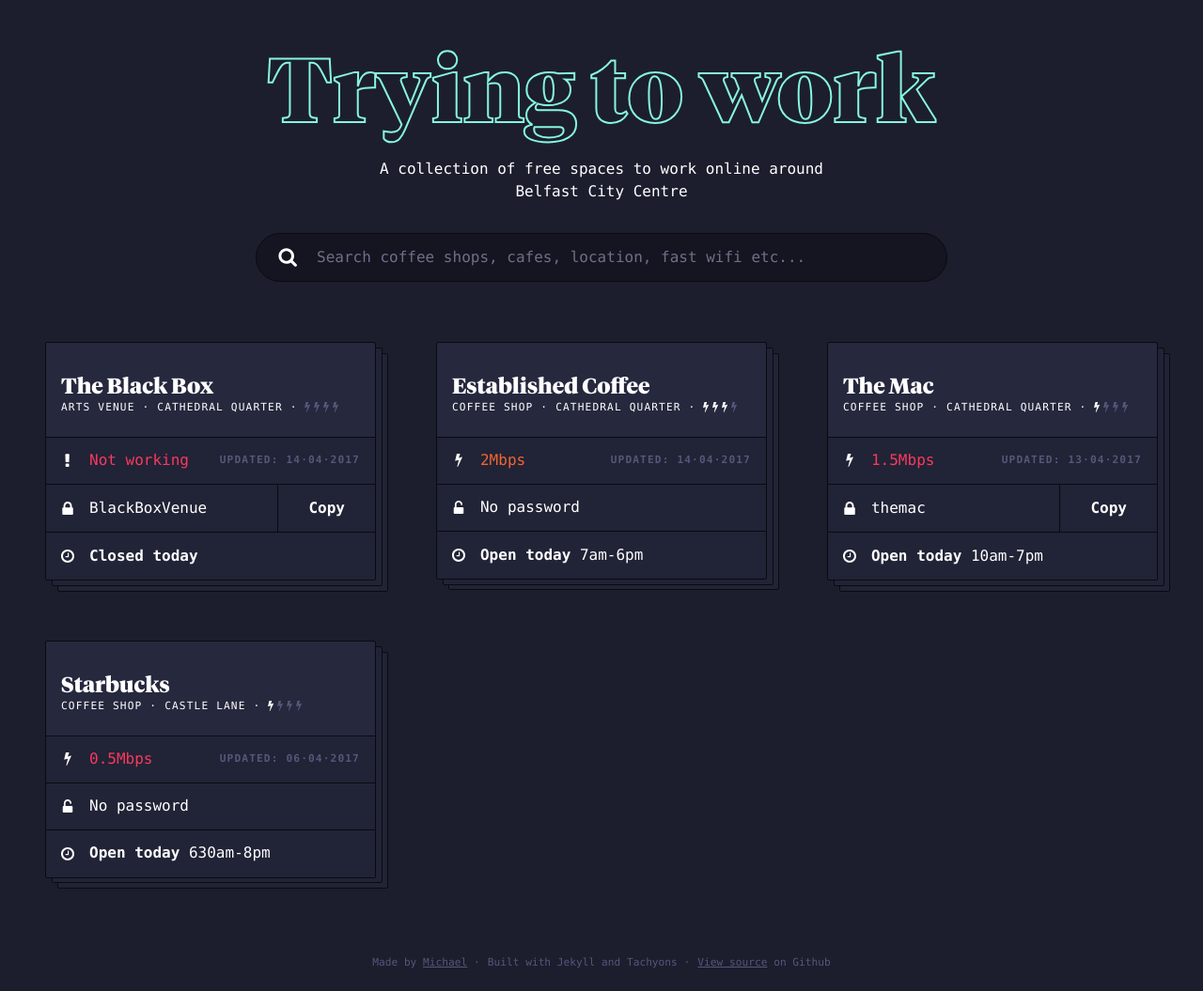
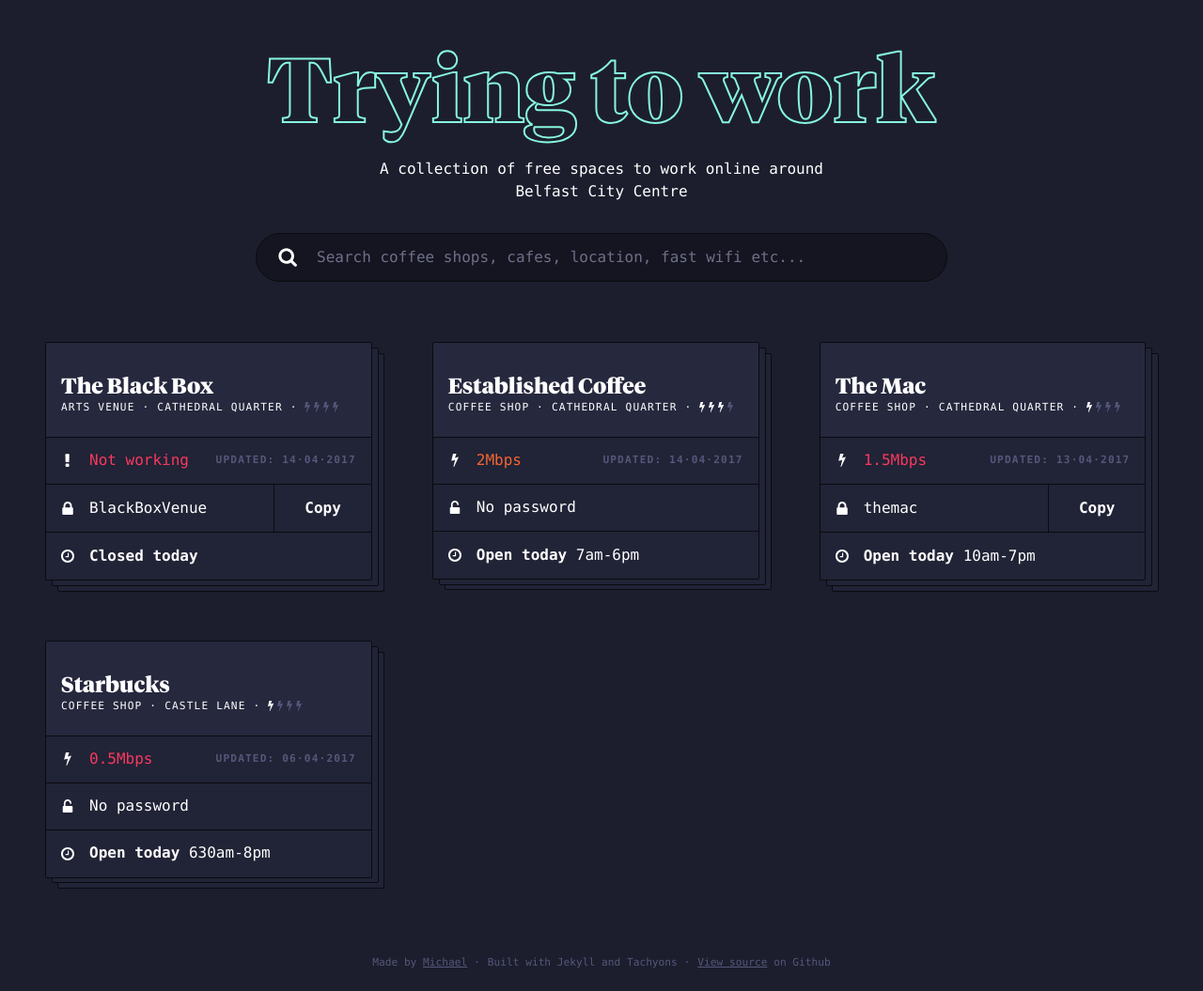
Before and after one commit to mckeever02/tryingtowork, a Jekyll site: the page built from index.html, in a window 1280 px wide. Shown: the whole page at 94% size. Built offline with Jekyll 4.4.1, drawn with Linux system fonts in a browser that asks for light colours; Markdown is read by kramdown in place of the engine named in the settings.

Commit message:
Switch to flex box grid. Font testing

```diff
--- a/_layouts/default.html
+++ b/_layouts/default.html
@@ -19,9 +19,9 @@
         </script>
         <!-- End Google Analytics -->
 
-        {% include criticalCSS.html %}
+        <!-- {% include criticalCSS.html %} -->
 
-        <!-- <link rel="stylesheet" href="css/main.css"> -->
+        <link rel="stylesheet" href="css/main.css">
 
         <style>
         .fonts-loaded .serif {
--- a/_scss/_flexbox.scss
+++ b/_scss/_flexbox.scss
@@ -214,3 +214,88 @@
   .order-8-l { order: 8; }
   .order-last-l { order: 99999; }
 }
+
+/* Flex Width Scale */
+
+.f-w-10 {  flex: 0 0  10%; max-width:  10%; }
+.f-w-20 {  flex: 0 0  20%; max-width:  20%; }
+.f-w-25 {  flex: 0 0  25%; max-width:  25%; }
+.f-w-30 {  flex: 0 0  30%; max-width:  30%; }
+.f-w-33 {  flex: 0 0  33%; max-width:  33%; }
+.f-w-34 {  flex: 0 0  34%; max-width:  34%; }
+.f-w-40 {  flex: 0 0  40%; max-width:  40%; }
+.f-w-50 {  flex: 0 0  50%; max-width:  50%; }
+.f-w-60 {  flex: 0 0  60%; max-width:  60%; }
+.f-w-70 {  flex: 0 0  70%; max-width:  70%; }
+.f-w-75 {  flex: 0 0  75%; max-width:  75%; }
+.f-w-80 {  flex: 0 0  80%; max-width:  80%; }
+.f-w-90 {  flex: 0 0  90%; max-width:  90%; }
+.f-w-100 { flex: 0 0 100%; max-width: 100%; }
+
+@media #{$breakpoint-not-small} {
+  .f-w-10-ns {  flex: 0 0  10%; max-width:  10%; }
+  .f-w-20-ns {  flex: 0 0  20%; max-width:  20%; }
+  .f-w-25-ns {  flex: 0 0  25%; max-width:  25%; }
+  .f-w-30-ns {  flex: 0 0  30%; max-width:  30%; }
+  .f-w-33-ns {  flex: 0 0  33%; max-width:  33%; }
+  .f-w-34-ns {  flex: 0 0  34%; max-width:  34%; }
+  .f-w-40-ns {  flex: 0 0  40%; max-width:  40%; }
+  .f-w-50-ns {  flex: 0 0  50%; max-width:  50%; }
+  .f-w-60-ns {  flex: 0 0  60%; max-width:  60%; }
+  .f-w-70-ns {  flex: 0 0  70%; max-width:  70%; }
+  .f-w-75-ns {  flex: 0 0  75%; max-width:  75%; }
+  .f-w-80-ns {  flex: 0 0  80%; max-width:  80%; }
+  .f-w-90-ns {  flex: 0 0  90%; max-width:  90%; }
+  .f-w-100-ns { flex: 0 0 100%; max-width: 100%; }
+}
+
+@media #{$breakpoint-medium} {
+  .f-w-10-m {  flex: 0 0  10%; max-width:  10%; }
+  .f-w-20-m {  flex: 0 0  20%; max-width:  20%; }
+  .f-w-25-m {  flex: 0 0  25%; max-width:  25%; }
+  .f-w-30-m {  flex: 0 0  30%; max-width:  30%; }
+  .f-w-33-m {  flex: 0 0  33%; max-width:  33%; }
+  .f-w-34-m {  flex: 0 0  34%; max-width:  34%; }
+  .f-w-40-m {  flex: 0 0  40%; max-width:  40%; }
+  .f-w-50-m {  flex: 0 0  50%; max-width:  50%; }
+  .f-w-60-m {  flex: 0 0  60%; max-width:  60%; }
+  .f-w-70-m {  flex: 0 0  70%; max-width:  70%; }
+  .f-w-75-m {  flex: 0 0  75%; max-width:  75%; }
+  .f-w-80-m {  flex: 0 0  80%; max-width:  80%; }
+  .f-w-90-m {  flex: 0 0  90%; max-width:  90%; }
+  .f-w-100-m { flex: 0 0 100%; max-width: 100%; }
+}
+
+@media #{$breakpoint-large} {
+  .f-w-10-l {  flex: 0 0  10%; max-width:  10%; }
+  .f-w-20-l {  flex: 0 0  20%; max-width:  20%; }
+  .f-w-25-l {  flex: 0 0  25%; max-width:  25%; }
+  .f-w-30-l {  flex: 0 0  30%; max-width:  30%; }
+  .f-w-33-l {  flex: 0 0  33%; max-width:  33%; }
+  .f-w-34-l {  flex: 0 0  34%; max-width:  34%; }
+  .f-w-40-l {  flex: 0 0  40%; max-width:  40%; }
+  .f-w-50-l {  flex: 0 0  50%; max-width:  50%; }
+  .f-w-60-l {  flex: 0 0  60%; max-width:  60%; }
+  .f-w-70-l {  flex: 0 0  70%; max-width:  70%; }
+  .f-w-75-l {  flex: 0 0  75%; max-width:  75%; }
+  .f-w-80-l {  flex: 0 0  80%; max-width:  80%; }
+  .f-w-90-l {  flex: 0 0  90%; max-width:  90%; }
+  .f-w-100-l { flex: 0 0 100%; max-width: 100%; }
+}
+
+@media #{$breakpoint-xlarge} {
+  .f-w-10-xl {  flex: 0 0  10%; max-width:  10%; }
+  .f-w-20-xl {  flex: 0 0  20%; max-width:  20%; }
+  .f-w-25-xl {  flex: 0 0  25%; max-width:  25%; }
+  .f-w-30-xl {  flex: 0 0  30%; max-width:  30%; }
+  .f-w-33-xl {  flex: 0 0  33%; max-width:  33%; }
+  .f-w-34-xl {  flex: 0 0  34%; max-width:  34%; }
+  .f-w-40-xl {  flex: 0 0  40%; max-width:  40%; }
+  .f-w-50-xl {  flex: 0 0  50%; max-width:  50%; }
+  .f-w-60-xl {  flex: 0 0  60%; max-width:  60%; }
+  .f-w-70-xl {  flex: 0 0  70%; max-width:  70%; }
+  .f-w-75-xl {  flex: 0 0  75%; max-width:  75%; }
+  .f-w-80-xl {  flex: 0 0  80%; max-width:  80%; }
+  .f-w-90-xl {  flex: 0 0  90%; max-width:  90%; }
+  .f-w-100-xl { flex: 0 0 100%; max-width: 100%; }
+}
--- a/_scss/_font-family.scss
+++ b/_scss/_font-family.scss
@@ -16,8 +16,8 @@
   font-family: 'Tiempos Headline';
   src: local('Tiempos Headline-Black'), local('TiemposHeadlineWeb-Black'),
       //url('../fonts/TiemposHeadlineWeb-Black.woff2') format('woff2'), /* Super Modern Browsers */
-       url('/../fonts/TiemposHeadlineWeb-Black.woff') format('woff'), /* Pretty Modern Browsers */
-       url('/../fonts/TiemposHeadlineWeb-Black.eot'); /* IE9 Compat Modes */
+       url('../fonts/TiemposHeadlineWeb-Black.woff') format('woff'), /* Pretty Modern Browsers */
+       url('../fonts/TiemposHeadlineWeb-Black.eot'); /* IE9 Compat Modes */
   font-display: swap;
 }
 
--- a/index.html
+++ b/index.html
@@ -10,12 +10,11 @@
     </svg>
   </form>
 
-  <div class="center mt5 ph3 mw6 mw10-ns">
-    <div class="cf list">
+  <div class="flex flex-wrap mt5 ph3 mw6 mw10-ns center list">
     {% assign sorted = (site.spaces | sort: 'date') | reverse %}
     {% for space in sorted %}
-        <div class="fl w-100 w-50-m w-third-l w-25-xl ph4-ns mb4 mb5-ns">
-          <article class="spaces-item center br1 hidden ba b--black relative card-item bg-dark-blue mw6-l">
+      <div class="f-w-100 f-w-50-m f-w-33-l f-w-25-xl ph4-ns mb4 mb5-ns">
+        <article class="spaces-item center br1 hidden ba b--black relative card-item bg-dark-blue">
           <div class="bg-navy white bb b--black br1 br--top mv0 pv2 pv3-ns ph3">
             <h3 class="f3 f2-xl ma0 mt3 serif fw9 spaces-title">{{space.title}}</h3>
             <ul class="list list-horizontal-disc tracked f7 ttu pa0 ma0 mb1">
@@ -91,6 +90,5 @@
       </div><!-- /space-item -->
     {%endfor%}
   </div>
-  </div>
 
 </div><!-- #spaces -->
```
Also changed, not shown: css/main.css. Lines whose indentation alone changed are shown as unchanged.
